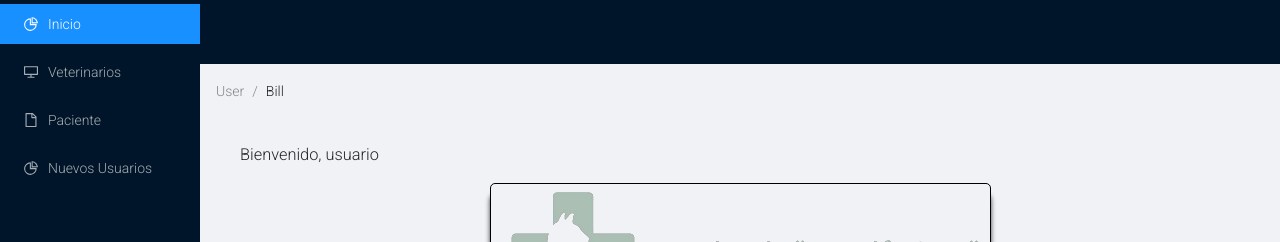
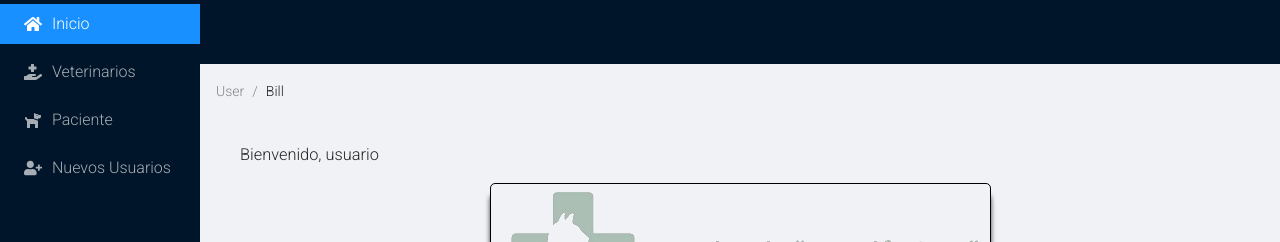
Before and after one commit to AgusTinMd/Proyecto-Global-Learning, a React (Create React App) app in the folder project-veterinary-globallearning/Front/: page / in a window 1280 px wide. Shown: the top 242 px of the page. Built offline with nearby package versions, Linux system fonts and the light colour scheme.

Commit message:
Se agregaron iconos acorde la ruta, y se aumento el tamaño de las letras

```diff
--- a/project-veterinary-globallearning/Front/src/Components/Sider/Sidebar.jsx
+++ b/project-veterinary-globallearning/Front/src/Components/Sider/Sidebar.jsx
@@ -1,10 +1,6 @@
 import { useState } from 'react';
 import { Layout, Menu, Breadcrumb } from 'antd';
-import {
-  DesktopOutlined,
-  PieChartOutlined,
-  FileOutlined,
-} from '@ant-design/icons';
+import {FaHandHoldingMedical, FaDog, FaUserPlus, FaHome} from 'react-icons/fa'
 import 'antd/dist/antd.css';
 
 import {Routes, Route, Link} from 'react-router-dom'
@@ -27,17 +23,17 @@ const Sidebar = () => {
       <Layout style={{ minHeight: '100vh' }}>
         <Sider collapsible collapsed={collapsed} onCollapse={onCollapse}>
           <div className="logo" />
-          <Menu theme="dark" defaultSelectedKeys={['1']} mode="inline">
-            <Menu.Item key="1" icon={<PieChartOutlined />}>
+          <Menu theme="dark" defaultSelectedKeys={['1']} mode="inline" style={{ fontSize: '16px'}}>
+            <Menu.Item key="1" icon={<FaHome  style={{ fontSize: '18px'}}/>} >
               <Link to='/'>Inicio</Link>
             </Menu.Item>
-            <Menu.Item key="2" icon={<DesktopOutlined />}>
+            <Menu.Item key="2" icon={<FaHandHoldingMedical style={{ fontSize: '18px'}} />  } >
               <Link to='/veterinarios'>Veterinarios</Link>
             </Menu.Item>
-            <Menu.Item key="3" icon={<FileOutlined />}>
+            <Menu.Item key="3" icon={<FaDog style={{ fontSize: '18px'}} />}>
             <Link to='/pacientes'>Paciente</Link>
             </Menu.Item>
-            <Menu.Item key="4" icon={<PieChartOutlined />}>
+            <Menu.Item key="4" icon={<FaUserPlus  style={{ fontSize: '18px'}}/>}>
             <Link to='/newusers'>Nuevos Usuarios</Link>
             </Menu.Item>
           </Menu>
```
Also changed, not shown: 1 other file (tests, documents, lock files or other folders).
